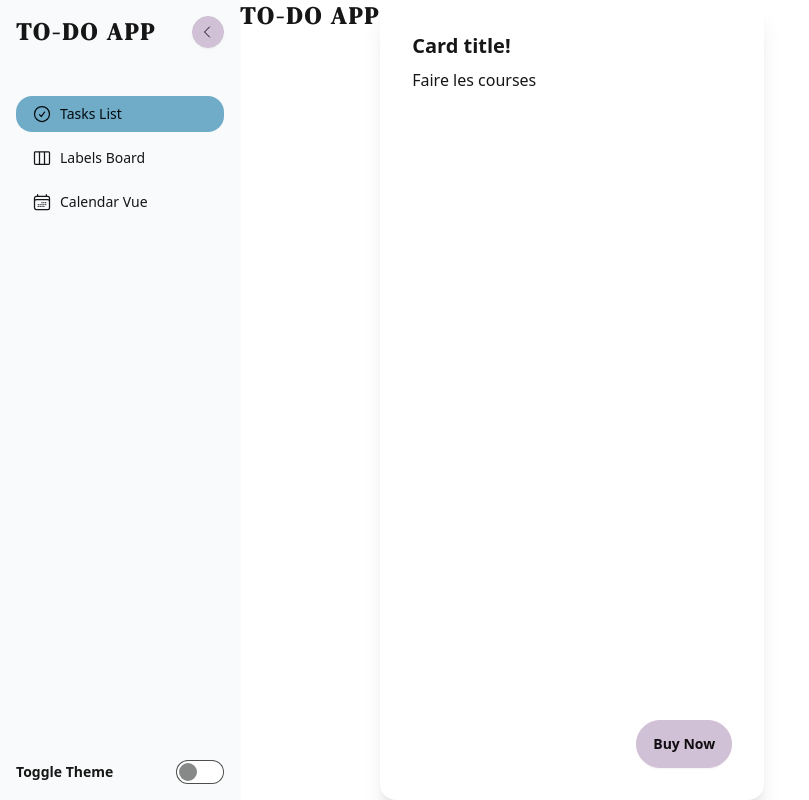
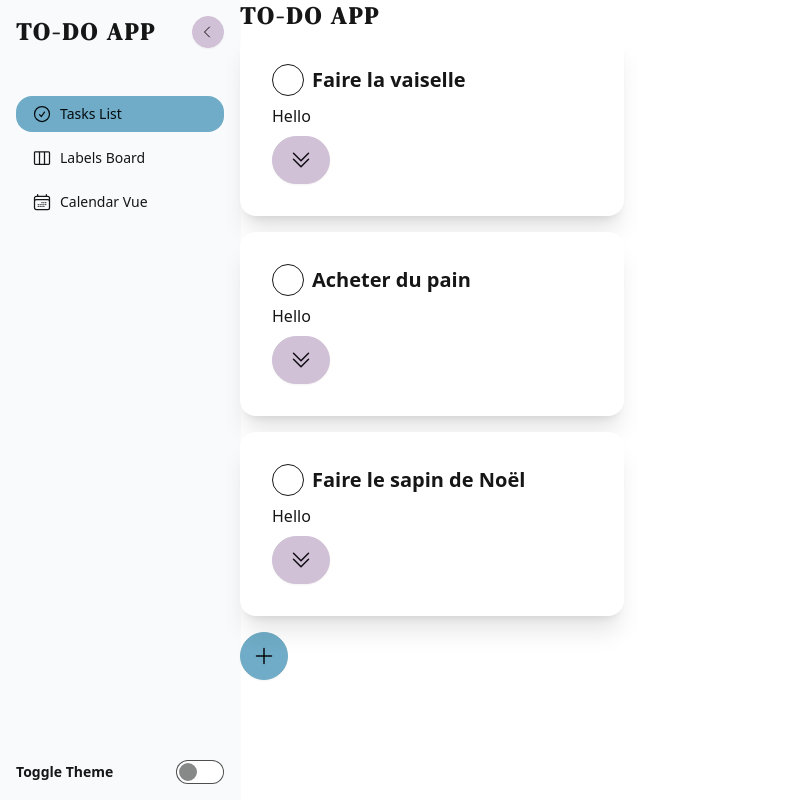
Before and after one commit to AurelieESEO/todo_react_project, a React (Vite) app in the folder todo_react_project/: page / in a window 1280 px wide. Shown: the whole page, without its empty margins (0-809 px from the left). Built offline with nearby package versions, Linux system fonts and the light colour scheme; a web font is replaced by a local one.

Commit message:
improve card + add drawer

```diff
--- a/todo_react_project/src/App.tsx
+++ b/todo_react_project/src/App.tsx
@@ -1,6 +1,6 @@
 import './App.css'
 import Sidebar from "./components/Sidebar.tsx";
-import Task from "./components/Task.tsx";
+import TaskView from "./components/TaskView.tsx";
 
 function App() {
 
@@ -8,8 +8,15 @@ function App() {
 		<main data-theme="pastel" className="h-full bg-base-100">
 			<div className={'h-full flex flex-row'}>
 				<Sidebar></Sidebar>
-				<h1 className="flex align-items font-body font-title tracking-widest uppercase font-semibold text-2xl ">To-Do App</h1>
-				<Task text="Faire les courses"/>
+				<div className="flex flex-col">
+					<h1 className="font-body font-title tracking-widest uppercase font-semibold text-2xl ">To-Do App</h1>
+					<TaskView></TaskView>
+					<button className="btn btn-neutral btn-circle flex flex-end">
+						<svg xmlns="http://www.w3.org/2000/svg" fill="none" viewBox="0 0 24 24" stroke-width="1.5" stroke="currentColor" className="w-6 h-6">
+							<path stroke-linecap="round" stroke-linejoin="round" d="M12 4.5v15m7.5-7.5h-15" />
+						</svg>
+					</button>
+				</div>
 			</div>
 
 		</main>
--- a/todo_react_project/src/components/Task.tsx
+++ b/todo_react_project/src/components/Task.tsx
@@ -1,19 +1,45 @@
 import React from "react";
 
 type Props = {
-    text : string;
+    tache : string;
+    id : string;
 };
 const Task: React.FC<Props> = (props:Props) => {
     return (
-        <div className="card w-96 bg-base-100 shadow-xl">
-            <div className="card-body">
-                <h2 className="card-title">Card title!</h2>
-                <p>{props.text}</p>
-                <div className="card-actions justify-end">
-                    <button className="btn btn-primary">Buy Now</button>
+            <div className="card w-96 bg-base-100 shadow-xl gap-1 mb-4">
+                <div className="card-body">
+                    <div className="flex flex-row flex-start">
+                        <button
+                            className={`btn btn-sm btn-circle btn-outline mr-2`}>
+                        </button>
+                        <h2 className="card-title">{props.tache}</h2>
+                    </div>
+                    <p>Hello</p>
+                    <div className="card-actions justify-end">
+                        <div className="drawer drawer-end">
+                            <input id={props.id} type="checkbox" className="drawer-toggle" />
+                            <div className="drawer-content">
+                                {/* Page content here */}
+                                <label htmlFor={props.id} className="drawer-button btn btn-primary">
+                                    <svg xmlns="http://www.w3.org/2000/svg" fill="none" viewBox="0 0 24 24" stroke-width="1.5" stroke="currentColor" className="w-6 h-6">
+                                        <path stroke-linecap="round" stroke-linejoin="round" d="M19.5 5.25l-7.5 7.5-7.5-7.5m15 6l-7.5 7.5-7.5-7.5" />
+                                    </svg>
+                                </label>
+                            </div>
+                            <div className="drawer-side">
+                                <label htmlFor={props.id} aria-label="close sidebar" className="drawer-overlay"></label>
+                                <ul className="menu p-4 w-80 min-h-full bg-base-200 text-base-content">
+                                    {/* Sidebar content here */}
+                                    <li><a>{props.tache}</a></li>
+                                    <li><a>Sidebar Item 2</a></li>
+                                </ul>
+                            </div>
+                        </div>
+
+                    </div>
                 </div>
-            </div>
         </div>
+
     );
 }
 
--- /dev/null
+++ b/todo_react_project/src/components/TaskView.tsx
@@ -0,0 +1,14 @@
+import React from "react";
+import Task from "./Task.tsx";
+
+const TaskView: React.FC = () => {
+    return (
+        <div className="flex flex-col justify-between">
+            <Task tache={"Faire la vaiselle"} id={"my-drawer-1"}/>
+            <Task tache={"Acheter du pain"} id={"my-drawer-2"}/>
+            <Task tache={"Faire le sapin de Noël"} id={"my-drawer-3"}/>
+        </div>
+    );
+}
+
+export default TaskView;
```
